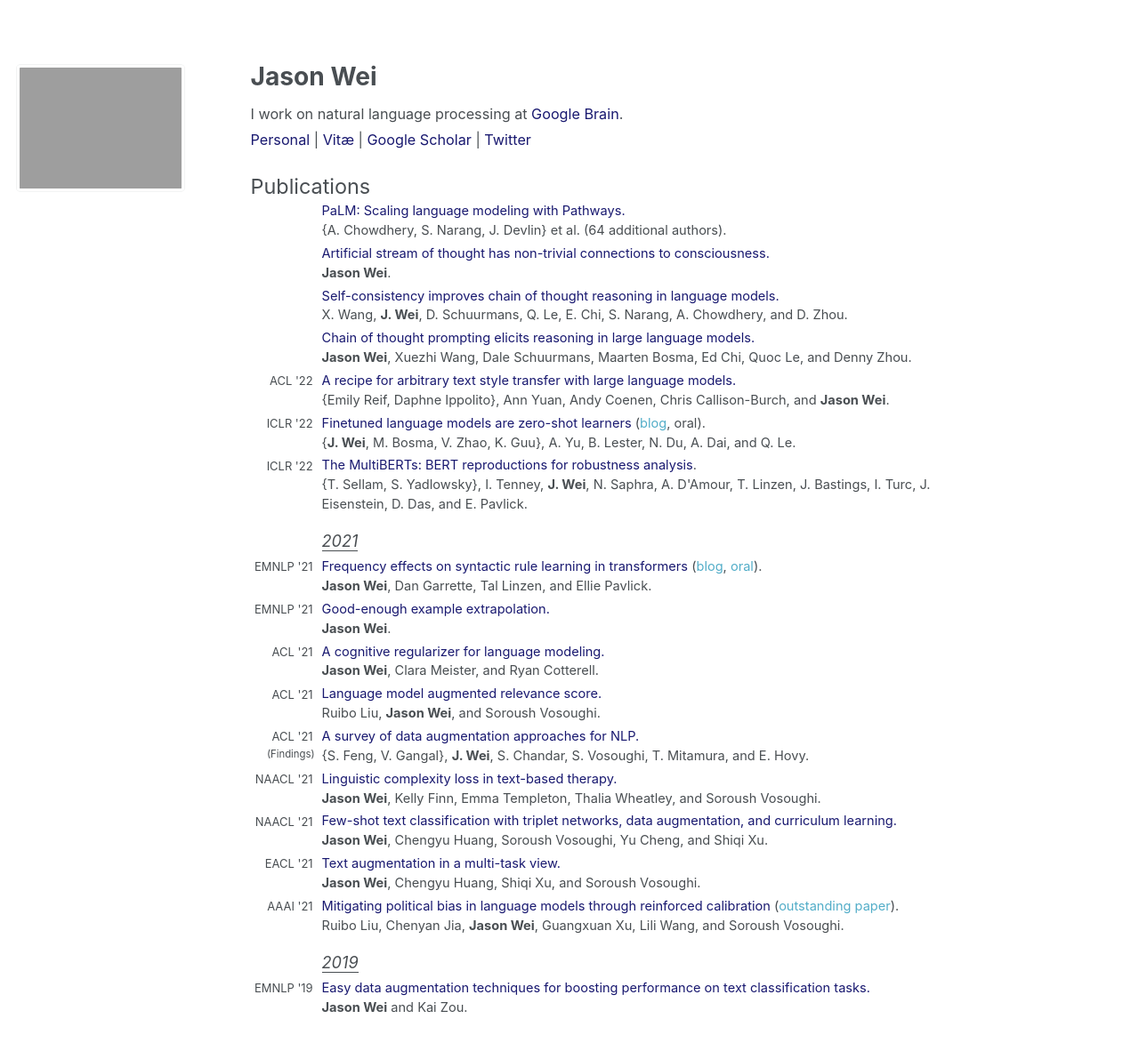
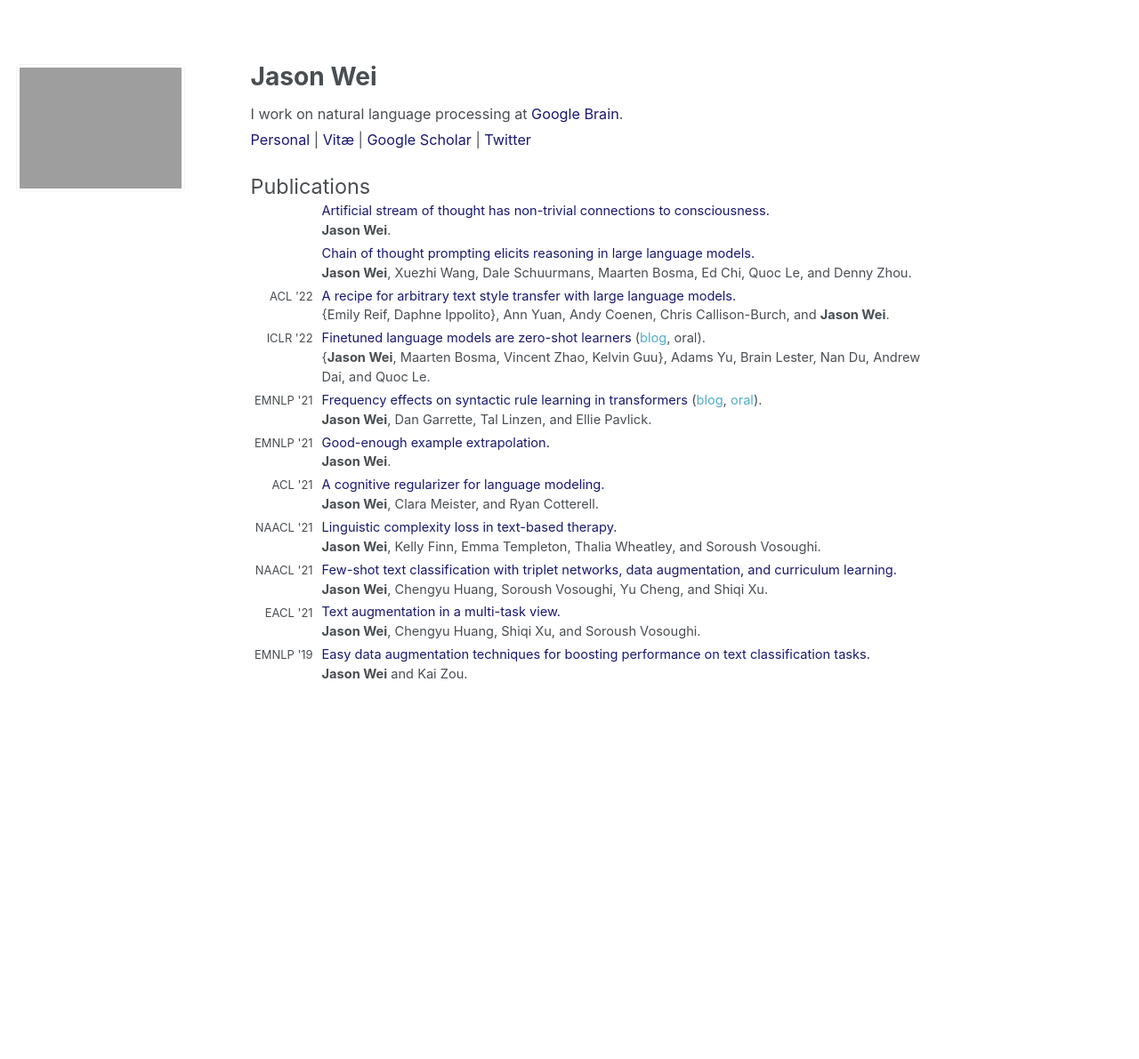
Before and after one commit to jasonwei20/jasonwei20.github.io, a Jekyll site: the page built from _pages/about.md, in a window 1280 px wide. Shown: the whole page at 89% size. Built offline with Jekyll 4.4.1, drawn with Linux system fonts in a browser that asks for light colours; after the commit the page ends 900 px from its top, so only the background shows below that.

Commit message:
Update about.md

```diff
--- a/_pages/about.md
+++ b/_pages/about.md
@@ -33,27 +33,11 @@ I work on natural language processing at <a href="https://research.google/teams/
 <table style="width:100%">
   <tr>
     <td style="width:80px; text-align:right; padding-right:10px; font-size:0.8em"> </td>
-    <td><a href="https://arxiv.org/abs/2204.02311" style="color:#191970" target="_blank">PaLM: Scaling language modeling with Pathways.</a></td>
-  </tr>
-  <tr>
-    <td></td>
-    <td style="padding-bottom:4px">{A. Chowdhery, S. Narang, J. Devlin} et al. (64 additional authors).</td>
-  </tr>
-  <tr>
-    <td style="width:80px; text-align:right; padding-right:10px; font-size:0.8em"> </td>
     <td><a href="https://jasonwei20.github.io/files/artificial_stream_of_thought.pdf" style="color:#191970" target="_blank">Artificial stream of thought has non-trivial connections to consciousness.</a></td>
   </tr>
   <tr>
     <td></td>
     <td style="padding-bottom:4px"><b>Jason Wei</b>.</td>
-  </tr>
-  <tr>
-    <td style="width:80px; text-align:right; padding-right:10px; font-size:0.8em"> </td>
-    <td><a href="https://arxiv.org/abs/2203.11171" style="color:#191970" target="_blank">Self-consistency improves chain of thought reasoning in language models.</a></td>
-  </tr>
-  <tr>
-    <td></td>
-    <td style="padding-bottom:4px">X. Wang, <b>J. Wei</b>, D. Schuurmans, Q. Le, E. Chi, S. Narang, A. Chowdhery, and D. Zhou.</td>
   </tr>
   <tr>
     <td style="width:80px; text-align:right; padding-right:10px; font-size:0.8em"> </td>
@@ -77,19 +61,7 @@ I work on natural language processing at <a href="https://research.google/teams/
   </tr>
   <tr>
     <td></td>
-    <td style="padding-bottom:4px">{<b>J. Wei</b>, M. Bosma, V. Zhao, K. Guu}, A. Yu, B. Lester, N. Du, A. Dai, and Q. Le.</td>
-  </tr>
-  <tr>
-    <td style="width:80px; text-align:right; padding-right:10px; font-size:0.8em"> ICLR '22</td>
-    <td><a href="https://openreview.net/forum?id=K0E_F0gFDgA" style="color:#191970" target="_blank">The MultiBERTs: BERT reproductions for robustness analysis</a>.</td>
-  </tr>
-  <tr>
-    <td></td>
-    <td style="padding-bottom:16px">{T. Sellam, S. Yadlowsky}, I. Tenney, <b>J. Wei</b>, N. Saphra, A. D'Amour, T. Linzen, J. Bastings, I. Turc, J. Eisenstein, D. Das, and E. Pavlick.</td>
-  </tr>
-  <tr>
-    <td style="width:80px; text-align:left; padding-right:10px; font-size:1em"></td>
-    <td style="font-size:1.12em; padding-bottom:5px"><u><i>2021</i></u></td>
+    <td style="padding-bottom:4px">{<b>Jason Wei</b>, Maarten Bosma, Vincent Zhao, Kelvin Guu}, Adams Yu, Brain Lester, Nan Du, Andrew Dai, and Quoc Le.</td>
   </tr>
 
   <tr>
@@ -117,22 +89,6 @@ I work on natural language processing at <a href="https://research.google/teams/
     <td style="padding-bottom:4px"><b>Jason Wei</b>, Clara Meister, and Ryan Cotterell.</td>
   </tr>
   <tr>
-    <td style="width:80px; text-align:right; padding-right:10px; font-size:0.8em">ACL '21</td>
-    <td><a href="https://aclanthology.org/2021.acl-long.521/" style="color:#191970" target="_blank">Language model augmented relevance score.</a></td>
-  </tr>
-  <tr>
-    <td></td>
-    <td style="padding-bottom:4px">Ruibo Liu, <b>Jason Wei</b>, and Soroush Vosoughi.</td>
-  </tr>
-  <tr>
-    <td style="width:80px; text-align:right; padding-right:10px; font-size:0.8em">ACL '21</td>
-    <td><a href="https://aclanthology.org/2021.findings-acl.84/" style="color:#191970" target="_blank">A survey of data augmentation approaches for NLP.</a></td>
-  </tr>
-  <tr>
-    <td style="width:80px; text-align:right; padding-right:8px; font-size:0.7em; vertical-align:top">(Findings)</td>
-    <td style="padding-bottom:4px">{S. Feng, V. Gangal}, <b>J. Wei</b>, S. Chandar, S. Vosoughi, T. Mitamura, and E. Hovy.</td>
-  </tr>
-  <tr>
     <td style="width:80px; text-align:right; padding-right:10px; font-size:0.8em">NAACL '21</td>
     <td><a href="http://dx.doi.org/10.18653/v1/2021.naacl-main.352" style="color:#191970" target="_blank">Linguistic complexity loss in text-based therapy.</a></td>
   </tr>
@@ -156,19 +112,7 @@ I work on natural language processing at <a href="https://research.google/teams/
     <td></td>
     <td style="padding-bottom:4px"><b>Jason Wei</b>, Chengyu Huang, Shiqi Xu, and Soroush Vosoughi.</td>
   </tr>
-  <tr>
-    <td style="width:80px; text-align:right; padding-right:10px; font-size:0.8em">AAAI '21</td>
-    <td><a href="https://arxiv.org/pdf/2104.14795.pdf" style="color:#191970" target="_blank">Mitigating political bias in language models through reinforced calibration</a> (<a href="https://aaai.org/Awards/paper.php" target="_blank">outstanding paper</a>).</td>
-  </tr>
-  <tr>
-    <td></td>
-    <td style="padding-bottom:16px">Ruibo Liu, Chenyan Jia, <b>Jason Wei</b>, Guangxuan Xu, Lili Wang, and Soroush Vosoughi.</td>
-  </tr>
 
-  <tr>
-    <td style="width:80px; text-align:left; padding-right:10px; font-size:1em"></td>
-    <td style="font-size:1.12em; padding-bottom:5px"><u><i>2019</i></u></td>
-  </tr>
   <tr>
     <td style="width:80px; text-align:right; padding-right:10px; font-size:0.8em">EMNLP '19</td>
     <td><a href="http://dx.doi.org/10.18653/v1/D19-1670" style="color:#191970" target="_blank">Easy data augmentation techniques for boosting performance on text classification tasks.</a></td>
```
